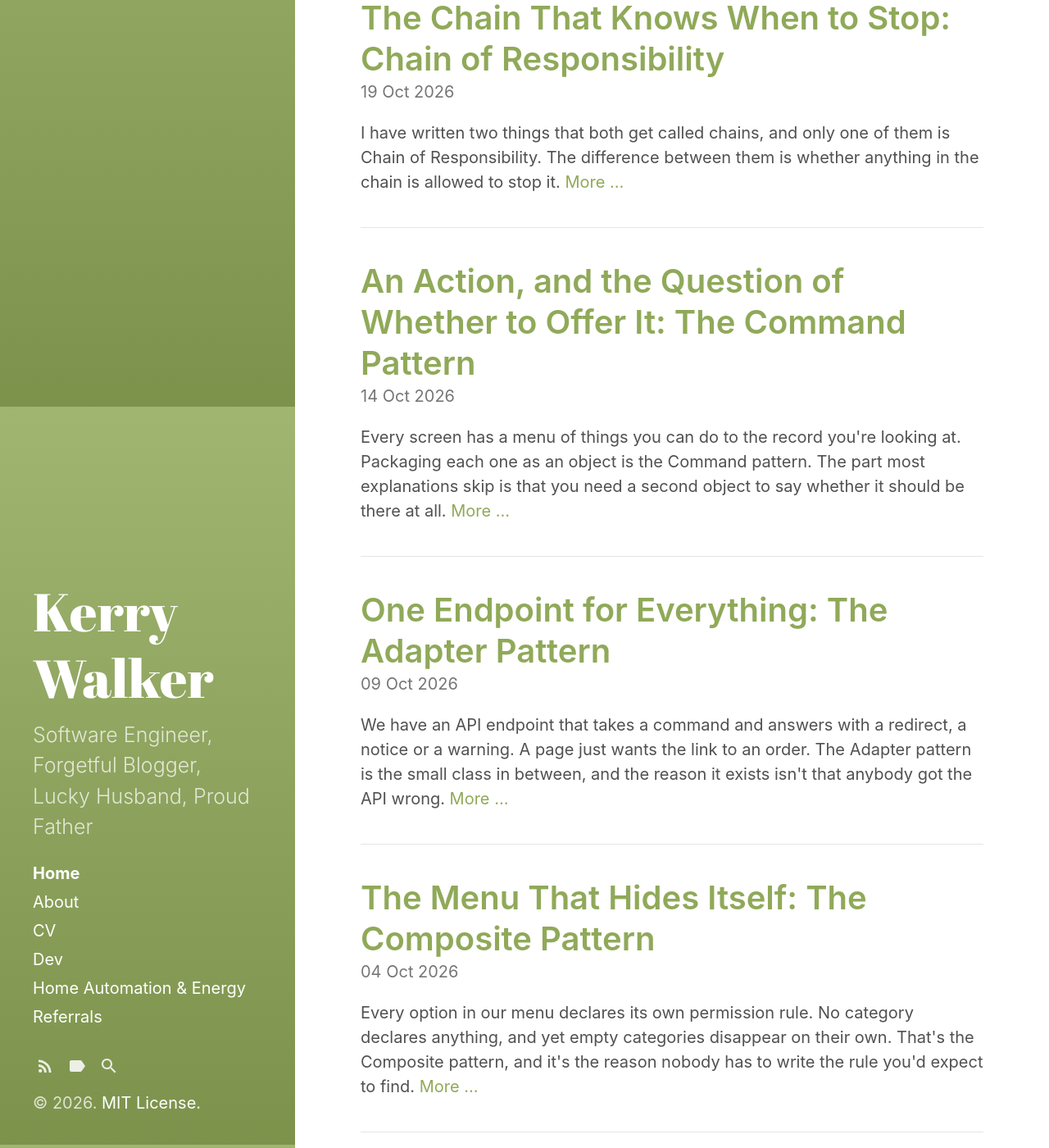
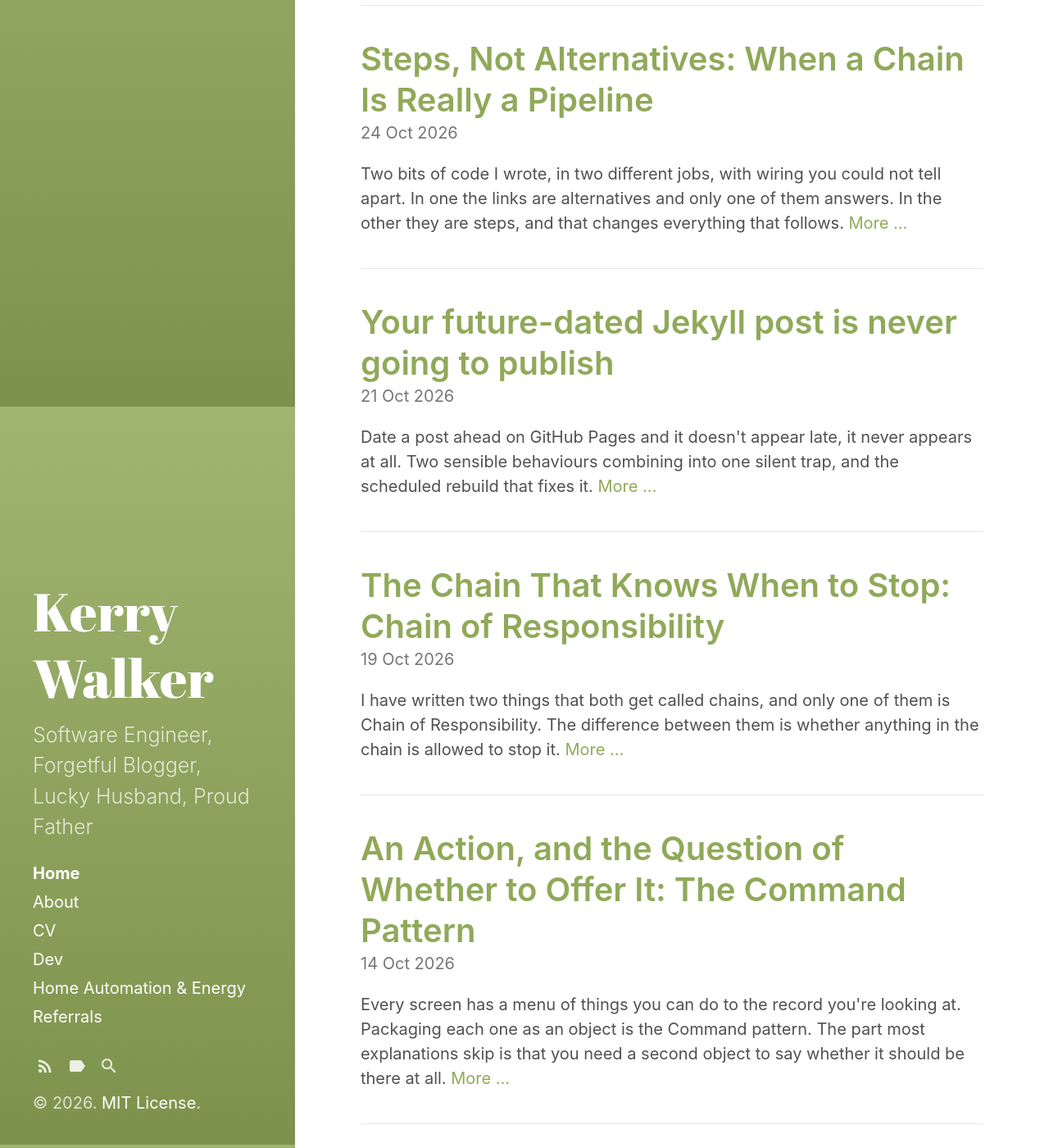
Before and after one commit to KerryWalker/KerryWalker.github.io, a Jekyll site: the page built from index.html, in a window 1280 px wide and 1400 px high, scrolled down 404 px. Shown: the whole window at 82% size. Built offline with Jekyll 4.4.1, drawn with Linux system fonts in a browser that asks for light colours; the list of posts is cut into pages by our own code; part of the change alters nothing that is shown; some of the changed text lies outside the part shown.

Commit message:
Publish the scheduling and Plex posts
Reframes what the scheduled build bought: a date in a filename now means
what it says, rather than advertising a queue of posts written in
advance.

Adds a note to the Plex post about the 'allowed without auth' list.
Leaving a whole /24 in there trusts every device on the network, and
Music Assistant only needs the one address.

```diff
--- a/_posts/2026-10-21-future-dated-jekyll-posts-never-publish.md
+++ b/_posts/2026-10-21-future-dated-jekyll-posts-never-publish.md
@@ -1,6 +1,5 @@
 ---
 layout: post
-published: false
 title: Your future-dated Jekyll post is never going to publish
 pillar: jekyll
 excerpt: Date a post ahead on GitHub Pages and it doesn't appear late, it never appears at all. Two sensible behaviours combining into one silent trap, and the scheduled rebuild that fixes it.
@@ -103,13 +102,13 @@ Now a date means what it looks like it means.
 
 ## What you get, and what you don't
 
-Once it's in, a post dated ahead goes live on its date with nothing from you. Write four on a wet afternoon, date them a week apart, push once, and that's a month sorted.
+Once it is in, a date in a filename means what it looks like it means. Put Tuesday on something and it turns up on Tuesday, whether or not you happen to be at a computer that morning. That is the whole of it. The point was never to do anything clever with scheduling, it was to stop the thing I had already written from disappearing into a gap between two tools.
 
 Two things not to expect:
 
 - **Cron is not remotely punctual.** GitHub runs scheduled jobs when it has spare capacity, and "when it has capacity" turns out to mean a lot later than you asked. Mine is set for 07:00 UTC and the three runs after I switched it on started at 13:49, 13:23 and 14:17. That is six to seven hours late, every time, consistently. Fine for a blog, useless if you need something on the hour. Part of the reason is that I picked a round number: on-the-hour schedules are the busiest, so if you want yours nearer the time you asked for, pick an odd minute like `17 5 * * *` rather than `0 7 * * *`.
 
-- **Scheduled workflows switch themselves off.** Sixty days without activity in the repo and GitHub disables the schedule and emails you about it. Any push turns it back on. If you're pushing regularly you'll never see it, but it's a nasty surprise if you're relying on a queue draining while you're away.
+- **Scheduled workflows switch themselves off.** Sixty days without activity in the repo and GitHub disables the schedule and emails you about it. Any push turns it back on. If you are pushing regularly you will never see it, but it is a nasty surprise if you have something dated ahead and have not touched the repo for a couple of months.
 
 ## In short
 
--- a/_posts/2026-10-26-streaming-plex-music-to-sonos-with-music-assistant.md
+++ b/_posts/2026-10-26-streaming-plex-music-to-sonos-with-music-assistant.md
@@ -1,6 +1,5 @@
 ---
 layout: post
-published: false
 title: Streaming Plex Music to Sonos from Home Assistant Without Remote Access
 excerpt: I wanted to play music from my NAS to my Sonos speakers, controlled from Home Assistant, all locally. The documented method can't do it. Here's why, and the setup that can.
 tags:
@@ -118,6 +117,9 @@ That confirms it. Music Assistant's Plex provider is a completely separate conne
 
 You can undo the Plex network changes made while chasing the 800, the custom access URL in particular, but leave your machine's IP (or the subnet) in the "allowed without auth" list, because Music Assistant uses that for local authentication.
 
+That entry is worth being deliberate about. It means anything on the addresses you list reaches Plex without logging in, so a `/24` trusts every device on your network: guests, the smart TV, whatever your kids have plugged in. On a home network that is usually a fine trade for not typing a password, but Music Assistant only needs one address. Listing the single IP of the machine running it, rather than the whole subnet, gets you the same result and trusts a great deal less.
+
+
 ## The Final Setup
 
 - **Library:** Plex on the DS418j, local, Remote Access off
```
